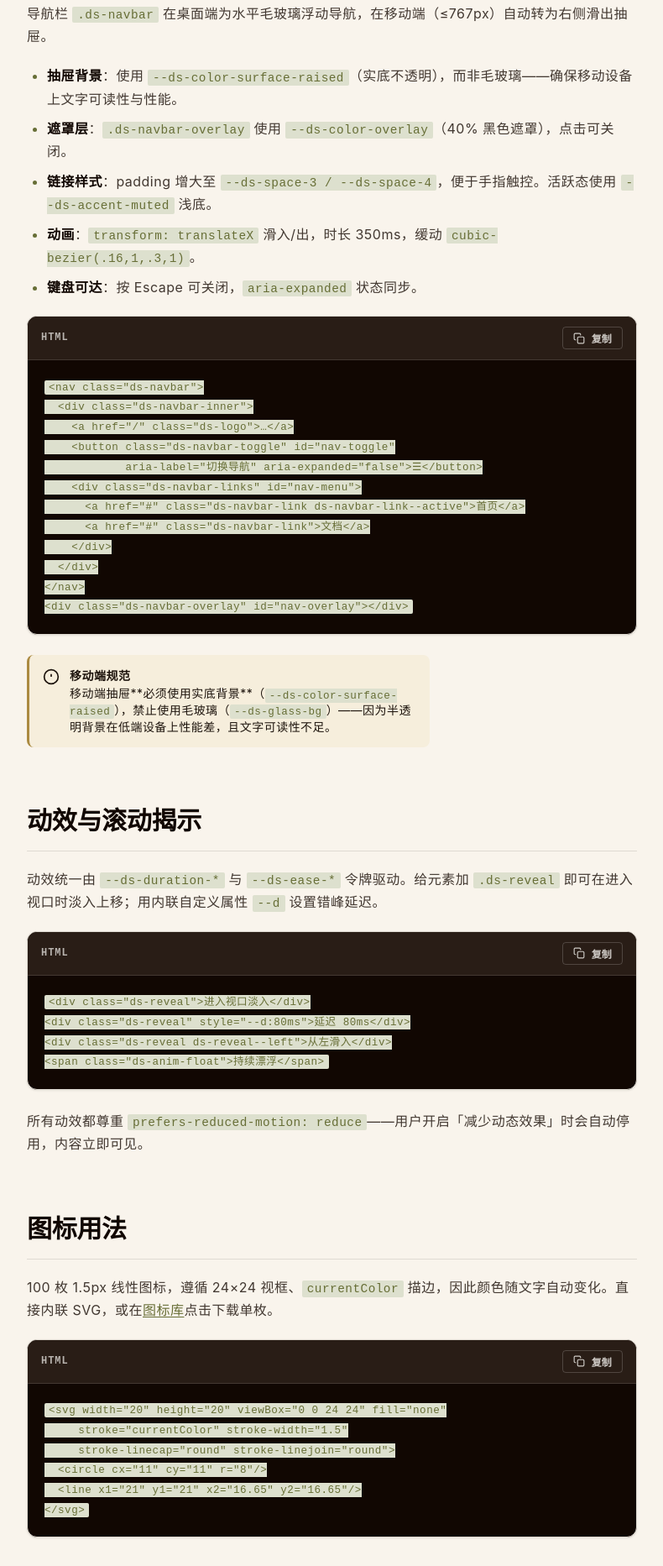
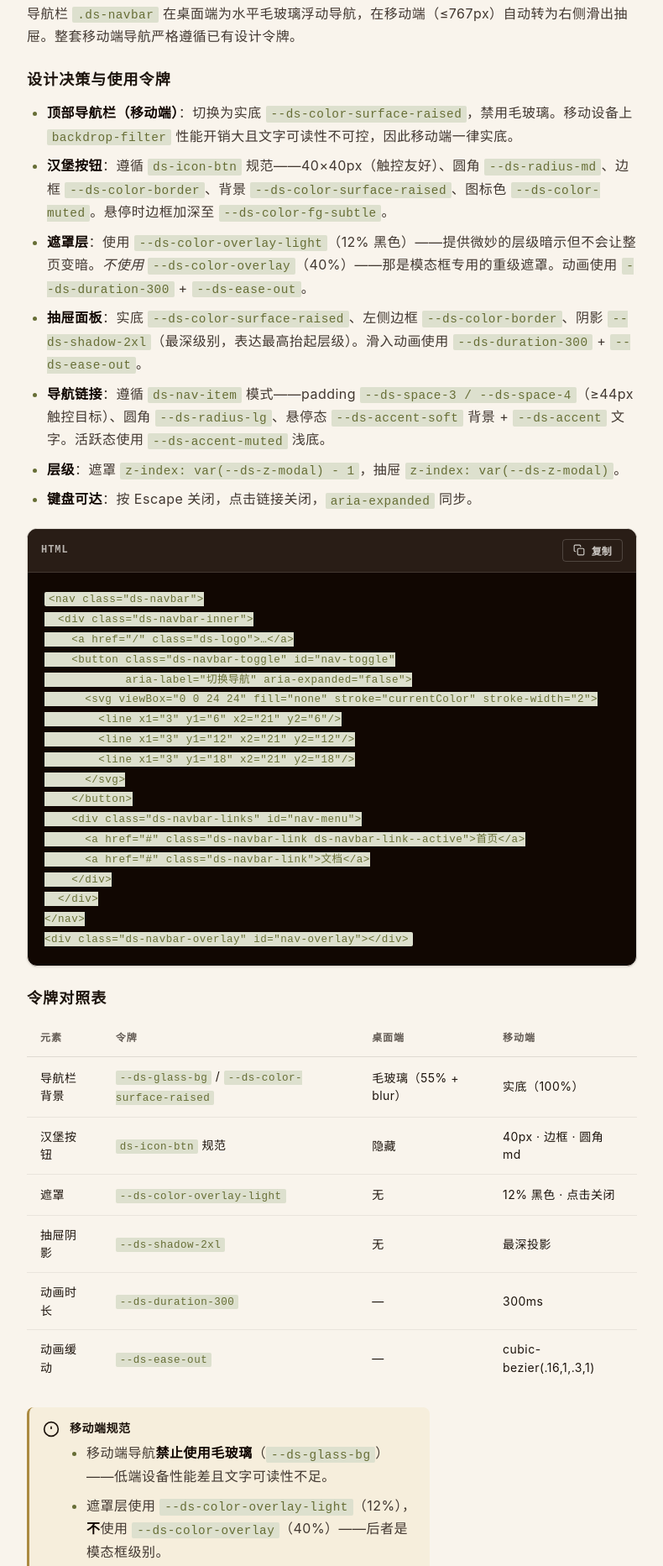
Before and after one commit to cgartlab/cgartlab-design-system, a plain HTML site: page docs.html in a window 1280 px wide. Shown: the part 4868-6733 px from the top of the page at 84% size, without its empty margins (320-1110 px from the left). Drawn offline with Linux system fonts and the light colour scheme.

Commit message:
refactor: mobile nav aligned with design system tokens & patterns
Mobile navigation now strictly follows existing design system rules:

Overlay:
- Uses --ds-color-overlay-light (12% black) instead of transparent or
  --ds-color-overlay (40% which is modal-level). This provides subtle
  depth cue without darkening the page.
- Transition uses --ds-duration-300 + --ds-ease-out tokens.

Toggle button:
- Follows ds-icon-btn component pattern: 40x40px (touch), border from
  --ds-color-border, background --ds-color-surface-raised, radius-md.
- Hover matches ds-icon-btn:hover spec (border darkens).

Drawer panel:
- Background: --ds-color-surface-raised (solid, no glass on mobile)
- Shadow: --ds-shadow-2xl (highest elevation level)
- Border: --ds-color-border (left edge)
- Animation: --ds-duration-300 + --ds-ease-out tokens

Nav links:
- Follow ds-nav-item pattern: space-3/space-4 padding, radius-lg,
  accent-soft hover, accent-muted active state.
- Min 44px touch target (WCAG 2.5.5 compliant).

Documentation (docs.html):
- Completely rewritten Mobile Drawer section with token reference table,
  design decisions rationale, and specification warning note.

```diff
--- a/docs.html
+++ b/docs.html
@@ -207,21 +207,32 @@
           <p>全部 25 个组件的 live 形态、变体与状态，请见<a href="handbook.html#components">视觉手册 · 组件库</a>。</p>
 
           <h3>响应式导航 · Mobile Drawer</h3>
-          <p>导航栏 <code>.ds-navbar</code> 在桌面端为水平毛玻璃浮动导航，在移动端（≤767px）自动转为右侧滑出抽屉。</p>
+          <p>导航栏 <code>.ds-navbar</code> 在桌面端为水平毛玻璃浮动导航，在移动端（≤767px）自动转为右侧滑出抽屉。整套移动端导航严格遵循已有设计令牌。</p>
+
+          <h4>设计决策与使用令牌</h4>
           <ul>
-            <li><strong>抽屉背景</strong>：使用 <code>--ds-color-surface-raised</code>（实底不透明），而非毛玻璃——确保移动设备上文字可读性与性能。</li>
-            <li><strong>遮罩层</strong>：<code>.ds-navbar-overlay</code> 使用 <code>--ds-color-overlay</code>（40% 黑色遮罩），点击可关闭。</li>
-            <li><strong>链接样式</strong>：padding 增大至 <code>--ds-space-3 / --ds-space-4</code>，便于手指触控。活跃态使用 <code>--ds-accent-muted</code> 浅底。</li>
-            <li><strong>动画</strong>：<code>transform: translateX</code> 滑入/出，时长 350ms，缓动 <code>cubic-bezier(.16,1,.3,1)</code>。</li>
-            <li><strong>键盘可达</strong>：按 Escape 可关闭，<code>aria-expanded</code> 状态同步。</li>
+            <li><strong>顶部导航栏（移动端）</strong>：切换为实底 <code>--ds-color-surface-raised</code>，禁用毛玻璃。移动设备上 <code>backdrop-filter</code> 性能开销大且文字可读性不可控，因此移动端一律实底。</li>
+            <li><strong>汉堡按钮</strong>：遵循 <code>ds-icon-btn</code> 规范——40×40px（触控友好）、圆角 <code>--ds-radius-md</code>、边框 <code>--ds-color-border</code>、背景 <code>--ds-color-surface-raised</code>、图标色 <code>--ds-color-muted</code>。悬停时边框加深至 <code>--ds-color-fg-subtle</code>。</li>
+            <li><strong>遮罩层</strong>：使用 <code>--ds-color-overlay-light</code>（12% 黑色）——提供微妙的层级暗示但不会让整页变暗。<em>不使用</em> <code>--ds-color-overlay</code>（40%）——那是模态框专用的重级遮罩。动画使用 <code>--ds-duration-300</code> + <code>--ds-ease-out</code>。</li>
+            <li><strong>抽屉面板</strong>：实底 <code>--ds-color-surface-raised</code>、左侧边框 <code>--ds-color-border</code>、阴影 <code>--ds-shadow-2xl</code>（最深级别，表达最高抬起层级）。滑入动画使用 <code>--ds-duration-300</code> + <code>--ds-ease-out</code>。</li>
+            <li><strong>导航链接</strong>：遵循 <code>ds-nav-item</code> 模式——padding <code>--ds-space-3 / --ds-space-4</code>（≥44px 触控目标）、圆角 <code>--ds-radius-lg</code>、悬停态 <code>--ds-accent-soft</code> 背景 + <code>--ds-accent</code> 文字。活跃态使用 <code>--ds-accent-muted</code> 浅底。</li>
+            <li><strong>层级</strong>：遮罩 <code>z-index: var(--ds-z-modal) - 1</code>，抽屉 <code>z-index: var(--ds-z-modal)</code>。</li>
+            <li><strong>键盘可达</strong>：按 Escape 关闭，点击链接关闭，<code>aria-expanded</code> 同步。</li>
           </ul>
+
           <figure class="ds-code">
             <div class="ds-code-bar"><span class="ds-code-lang">html</span><button class="ds-copy-btn" data-copy="#c-nav" type="button"><svg viewBox="0 0 24 24" fill="none" stroke="currentColor" stroke-width="2" stroke-linecap="round" stroke-linejoin="round" aria-hidden="true"><rect x="9" y="9" width="13" height="13" rx="2"/><path d="M5 15H4a2 2 0 0 1-2-2V4a2 2 0 0 1 2-2h9a2 2 0 0 1 2 2v1"/></svg><span class="ds-copy-label">复制</span></button></div>
             <pre id="c-nav"><code>&lt;nav class="ds-navbar"&gt;
   &lt;div class="ds-navbar-inner"&gt;
     &lt;a href="/" class="ds-logo"&gt;…&lt;/a&gt;
     &lt;button class="ds-navbar-toggle" id="nav-toggle"
-            aria-label="切换导航" aria-expanded="false"&gt;☰&lt;/button&gt;
+            aria-label="切换导航" aria-expanded="false"&gt;
+      &lt;svg viewBox="0 0 24 24" fill="none" stroke="currentColor" stroke-width="2"&gt;
+        &lt;line x1="3" y1="6" x2="21" y2="6"/&gt;
+        &lt;line x1="3" y1="12" x2="21" y2="12"/&gt;
+        &lt;line x1="3" y1="18" x2="21" y2="18"/&gt;
+      &lt;/svg&gt;
+    &lt;/button&gt;
     &lt;div class="ds-navbar-links" id="nav-menu"&gt;
       &lt;a href="#" class="ds-navbar-link ds-navbar-link--active"&gt;首页&lt;/a&gt;
       &lt;a href="#" class="ds-navbar-link"&gt;文档&lt;/a&gt;
@@ -230,9 +241,31 @@
 &lt;/nav&gt;
 &lt;div class="ds-navbar-overlay" id="nav-overlay"&gt;&lt;/div&gt;</code></pre>
           </figure>
-          <div class="ds-alert ds-alert--warning ds-mt-4" role="note">
+
+          <h4>令牌对照表</h4>
+          <div class="ds-table-wrap">
+            <table class="ds-table">
+              <thead><tr><th>元素</th><th>令牌</th><th>桌面端</th><th>移动端</th></tr></thead>
+              <tbody>
+                <tr><td>导航栏背景</td><td><code>--ds-glass-bg</code> / <code>--ds-color-surface-raised</code></td><td>毛玻璃（55% + blur）</td><td>实底（100%）</td></tr>
+                <tr><td>汉堡按钮</td><td><code>ds-icon-btn</code> 规范</td><td>隐藏</td><td>40px · 边框 · 圆角 md</td></tr>
+                <tr><td>遮罩</td><td><code>--ds-color-overlay-light</code></td><td>无</td><td>12% 黑色 · 点击关闭</td></tr>
+                <tr><td>抽屉阴影</td><td><code>--ds-shadow-2xl</code></td><td>无</td><td>最深投影</td></tr>
+                <tr><td>动画时长</td><td><code>--ds-duration-300</code></td><td>—</td><td>300ms</td></tr>
+                <tr><td>动画缓动</td><td><code>--ds-ease-out</code></td><td>—</td><td>cubic-bezier(.16,1,.3,1)</td></tr>
+              </tbody>
+            </table>
+          </div>
+
+          <div class="ds-alert ds-alert--warning ds-mt-6" role="note">
             <svg class="ds-alert-icon" viewBox="0 0 24 24" fill="none" stroke="currentColor" stroke-width="2"><circle cx="12" cy="12" r="10"/><line x1="12" y1="8" x2="12" y2="12"/><line x1="12" y1="16" x2="12.01" y2="16"/></svg>
-            <div><div class="ds-alert-title">移动端规范</div>移动端抽屉**必须使用实底背景**（<code>--ds-color-surface-raised</code>），禁止使用毛玻璃（<code>--ds-glass-bg</code>）——因为半透明背景在低端设备上性能差，且文字可读性不足。</div>
+            <div><div class="ds-alert-title">移动端规范</div>
+              <ul style="margin:var(--ds-space-2) 0 0;padding-left:var(--ds-space-5);font-size:var(--ds-text-body-sm);color:var(--ds-color-fg-subtle)">
+                <li>移动端导航<strong>禁止使用毛玻璃</strong>（<code>--ds-glass-bg</code>）——低端设备性能差且文字可读性不足。</li>
+                <li>遮罩层使用 <code>--ds-color-overlay-light</code>（12%），<strong>不</strong>使用 <code>--ds-color-overlay</code>（40%）——后者是模态框级别。</li>
+                <li>触控目标不小于 44×44px（符合 WCAG 2.5.5）。</li>
+              </ul>
+            </div>
           </div>
         </section>
 
--- a/styles.css
+++ b/styles.css
@@ -565,24 +565,25 @@ h1, h2, h3, h4, h5, h6, .ds-h1, .ds-h2, .ds-h3, .ds-h4, .ds-h5, .ds-display, .ds
 .ds-navbar-toggle{display:none;background:none;border:none;color:var(--ds-color-fg);cursor:pointer;width:40px;height:40px;border-radius:var(--ds-radius-lg);align-items:center;justify-content:center;transition:all .2s}
 .ds-navbar-toggle:hover{background:var(--ds-accent-soft);color:var(--ds-accent)}
 .ds-navbar-toggle svg{width:22px;height:22px}
-.ds-navbar-overlay{display:none;position:fixed;inset:0;background:transparent;z-index:calc(var(--ds-z-modal) - 1)}
-.ds-navbar-overlay--open{display:block}
+.ds-navbar-overlay{display:none;position:fixed;inset:0;background:var(--ds-color-overlay-light);z-index:calc(var(--ds-z-modal) - 1);opacity:0;transition:opacity var(--ds-duration-300) var(--ds-ease-out)}
+.ds-navbar-overlay--open{display:block;opacity:1}
 
 /* ===== Navbar mobile ===== */
 @media(max-width:767px){
-  /* Mobile: navbar uses solid background (no glass) for readability */
+  /* Mobile: navbar uses solid surface background for readability */
   .ds-navbar{background:var(--ds-color-surface-raised);-webkit-backdrop-filter:none;backdrop-filter:none;border-bottom:1px solid var(--ds-color-border)}
-  /* Hamburger toggle: visible border + surface bg for clarity */
-  .ds-navbar-toggle{display:flex;background:var(--ds-color-surface);border:1px solid var(--ds-color-border);color:var(--ds-color-fg)}
-  .ds-navbar-toggle:hover,.ds-navbar-toggle:active{background:var(--ds-accent-soft);border-color:var(--ds-accent);color:var(--ds-accent)}
-  /* Mobile drawer: solid opaque background, no transparency */
-  .ds-navbar-links{position:fixed;top:0;right:0;bottom:0;width:280px;background:var(--ds-color-surface-raised);flex-direction:column;gap:var(--ds-space-2);padding:var(--ds-space-16) var(--ds-space-6) var(--ds-space-6);transform:translateX(100%);transition:transform .35s cubic-bezier(.16,1,.3,1);z-index:var(--ds-z-modal);align-items:stretch;box-shadow:var(--ds-shadow-2xl);border-left:1px solid var(--ds-color-border);-webkit-backdrop-filter:none;backdrop-filter:none}
+  /* Hamburger toggle: follows ds-icon-btn spec (40px for touch) */
+  .ds-navbar-toggle{display:inline-flex;width:40px;height:40px;border-radius:var(--ds-radius-md);border:1px solid var(--ds-color-border);background:var(--ds-color-surface-raised);color:var(--ds-color-muted);align-items:center;justify-content:center;transition:all var(--ds-duration-150)}
+  .ds-navbar-toggle:hover,.ds-navbar-toggle:active{border-color:var(--ds-color-fg-subtle);color:var(--ds-color-fg)}
+  /* Mobile drawer: elevated card-like panel */
+  .ds-navbar-links{position:fixed;top:0;right:0;bottom:0;width:280px;background:var(--ds-color-surface-raised);flex-direction:column;gap:var(--ds-space-2);padding:var(--ds-space-20) var(--ds-space-6) var(--ds-space-8);transform:translateX(100%);transition:transform var(--ds-duration-300) var(--ds-ease-out);z-index:var(--ds-z-modal);align-items:stretch;box-shadow:var(--ds-shadow-2xl);border-left:1px solid var(--ds-color-border);-webkit-backdrop-filter:none;backdrop-filter:none}
   .ds-navbar-links--open{transform:translateX(0)}
-  .ds-navbar-link{padding:var(--ds-space-3) var(--ds-space-4);font-size:var(--ds-text-body);border-radius:var(--ds-radius-lg);color:var(--ds-color-fg)}
+  /* Nav links: enlarged touch targets, follow ds-nav-item pattern */
+  .ds-navbar-link{display:flex;align-items:center;padding:var(--ds-space-3) var(--ds-space-4);font-family:var(--ds-font-ui);font-size:var(--ds-text-body);font-weight:500;color:var(--ds-color-fg);border-radius:var(--ds-radius-lg);transition:all var(--ds-duration-150);text-decoration:none}
   .ds-navbar-link:hover,.ds-navbar-link:active{background:var(--ds-accent-soft);color:var(--ds-accent)}
   .ds-navbar-link--active{background:var(--ds-accent-muted);color:var(--ds-accent);font-weight:600}
-  /* Drawer header divider */
-  .ds-navbar-links::before{content:"";display:block;position:absolute;top:0;left:0;right:0;height:var(--ds-space-14);background:var(--ds-color-surface);border-bottom:1px solid var(--ds-color-border-subtle)}
+  /* Drawer brand header: subtle separator */
+  .ds-navbar-links::before{content:"";display:block;position:absolute;top:0;left:0;right:0;height:var(--ds-space-16);border-bottom:1px solid var(--ds-color-border-subtle)}
 }
 @media(min-width:768px){
   .ds-navbar-links{display:flex!important}
```
